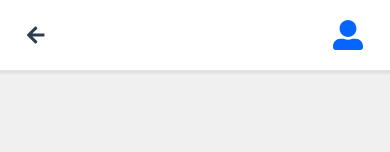
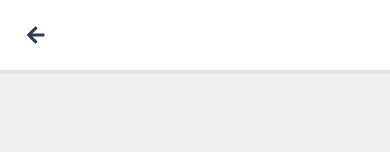
Before and after one commit to alexanderaugusto/locus-web, a Next.js app: page /advertise/new in a window 390 px wide. Shown: the top 152 px of the page. Built offline with nearby package versions, Linux system fonts and the light colour scheme.

Commit message:
add responsiveness to image grid at NewAdvertise page and to title in Advertise page

```diff
--- a/src/components/Header.tsx
+++ b/src/components/Header.tsx
@@ -35,7 +35,8 @@ const Header: React.FC<HeaderProps> = ({ goBack }) => {
           <Icon id="icon" icon={faArrowLeft} />
         </button>
       )}
-      {!auth.signed ? (
+      {!goBack &&
+        (!auth.signed ? (
           <Dropdown
             className="dropdown-not-signed"
             menu={
@@ -75,7 +76,9 @@ const Header: React.FC<HeaderProps> = ({ goBack }) => {
                       </a>
                     </Link>
                   </li>
-                <li className={isPathActive('/favorite') ? 'active-item' : ''}>
+                  <li
+                    className={isPathActive('/favorite') ? 'active-item' : ''}
+                  >
                     <Link href="/favorite">
                       <a>
                         <Favorite id="icon" />
@@ -83,7 +86,9 @@ const Header: React.FC<HeaderProps> = ({ goBack }) => {
                       </a>
                     </Link>
                   </li>
-                <li className={isPathActive('/advertise') ? 'active-item' : ''}>
+                  <li
+                    className={isPathActive('/advertise') ? 'active-item' : ''}
+                  >
                     <Link href="/advertise">
                       <a>
                         <Loyalty id="icon" />
@@ -100,7 +105,7 @@ const Header: React.FC<HeaderProps> = ({ goBack }) => {
               alt="Sua imagem"
             />
           </Dropdown>
-      )}
+        ))}
     </div>
   )
 }
--- a/src/pages/_app.tsx
+++ b/src/pages/_app.tsx
@@ -7,7 +7,9 @@ import '../styles/pages/Home.css'
 import '../styles/pages/Login.css'
 import '../styles/pages/SignUp.css'
 import '../styles/pages/Advertise.css'
+import '../styles/pages/AdvertiseMedia.css'
 import '../styles/pages/NewAdvertise.css'
+import '../styles/pages/NewAdvertiseMedia.css'
 import '../styles/pages/Account.css'
 import '../styles/components/Button.css'
 import '../styles/components/Dropdown.css'
--- /dev/null
+++ b/src/styles/pages/AdvertiseMedia.css
@@ -0,0 +1,6 @@
+@media(max-width: 700px){
+  .advertise-page .advertise .title h1{
+    text-align: left;
+  }
+
+}
--- /dev/null
+++ b/src/styles/pages/NewAdvertiseMedia.css
@@ -0,0 +1,8 @@
+@media(max-width: 500px){
+  .new-advertise-page .new-advertise .step-4 .images{
+    margin-top: 7vh;
+    display: grid;
+    grid-template-columns: 50% 50%;
+    gap: 10px;
+  }
+}
```
Lines whose indentation alone changed are shown as unchanged.
